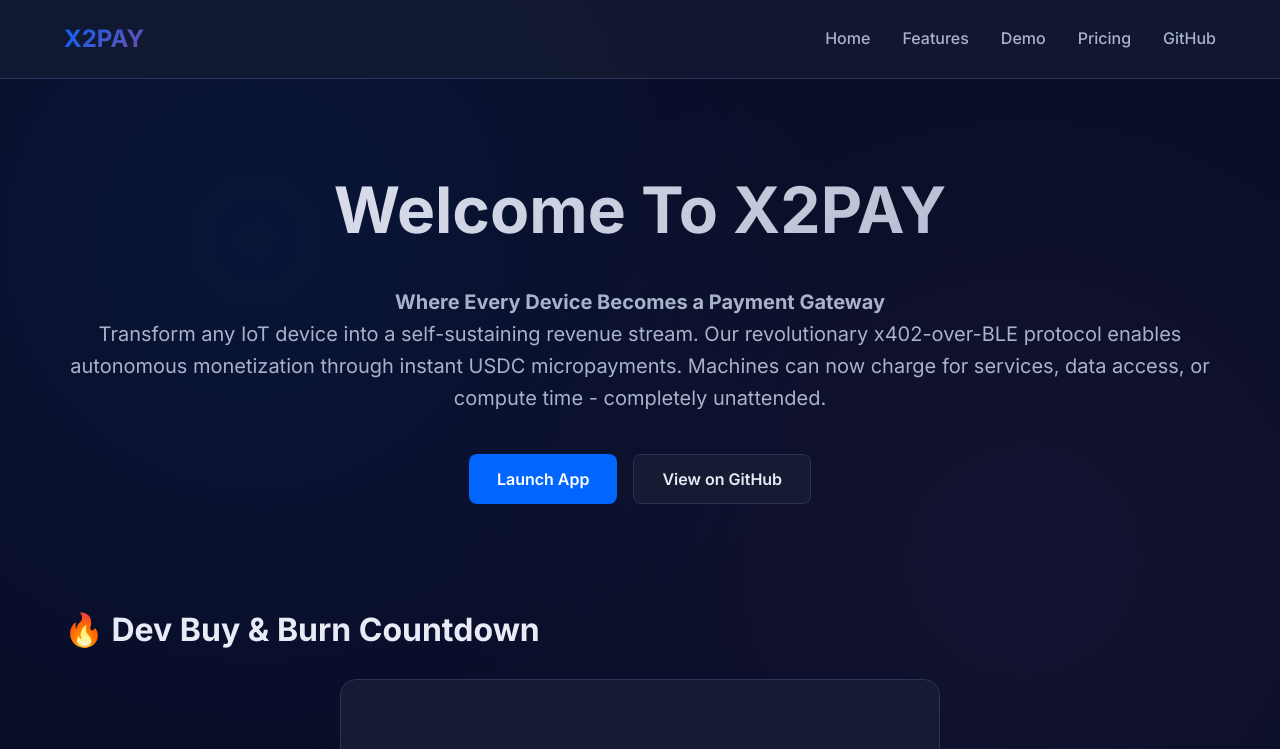
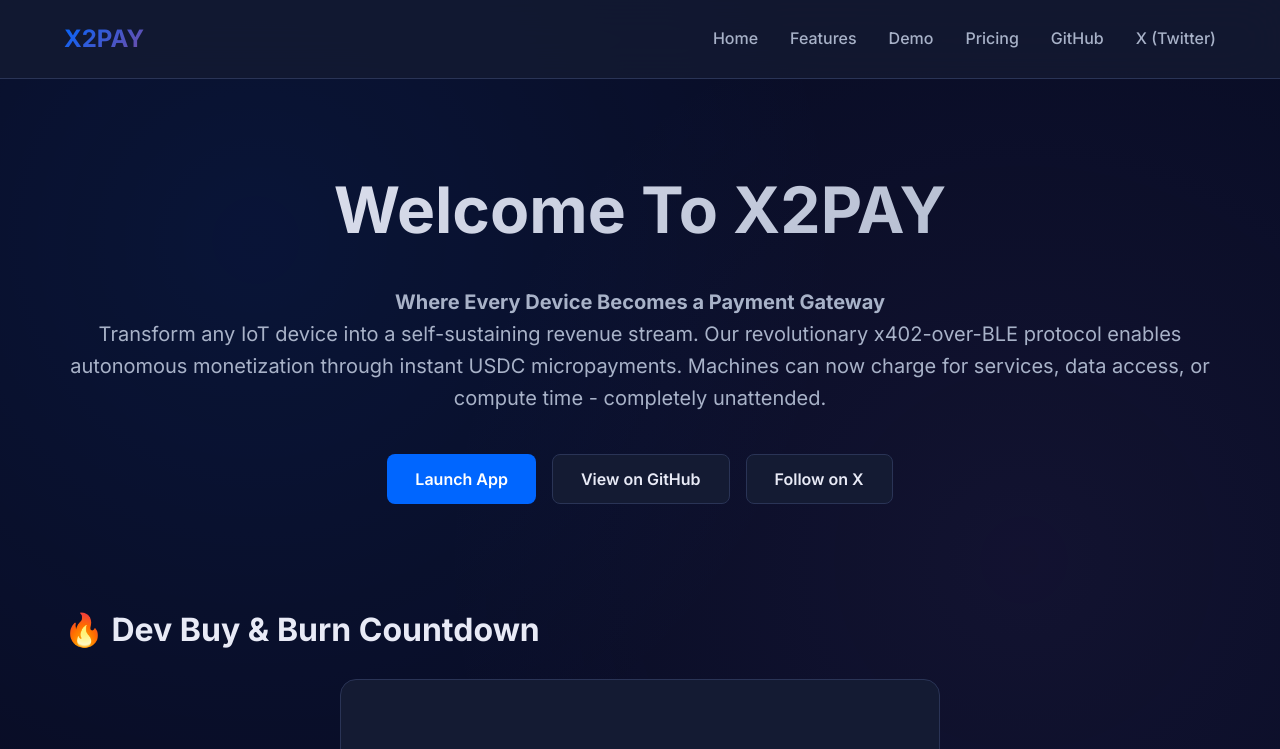
Before and after one commit to Stoner101111/X2PAY, a website: page public/index.html in a window 1280 px wide. Shown: the top 749 px of the page. Drawn offline with Linux system fonts and the light colour scheme.

Commit message:
Add X (Twitter) social links to GitHub README and website portal

```diff
--- a/public/index.html
+++ b/public/index.html
@@ -347,6 +347,7 @@
         <a href="#demo">Demo</a>
         <a href="/pricing.html">Pricing</a>
         <a href="https://github.com/Stoner101111/X2PAY" target="_blank">GitHub</a>
+        <a href="https://x.com/X2PAY_" target="_blank" rel="noopener noreferrer">X (Twitter)</a>
       </div>
     </nav>
   </header>
@@ -365,6 +366,9 @@
       </button>
       <button class="btn btn-secondary" onclick="window.open('https://github.com/Stoner101111/X2PAY', '_blank')">
         View on GitHub
+      </button>
+      <button class="btn btn-secondary" onclick="window.open('https://x.com/X2PAY_', '_blank')">
+        Follow on X
       </button>
     </div>
   </div>
@@ -556,6 +560,7 @@
     <div class="footer-links">
       <a href="https://x402.org" target="_blank">x402 Protocol</a>
       <a href="https://github.com/Stoner101111/X2PAY" target="_blank">GitHub</a>
+      <a href="https://x.com/X2PAY_" target="_blank" rel="noopener noreferrer">X (Twitter)</a>
       <a href="/pricing.html">Pricing Strategy</a>
       <a href="#features">Documentation</a>
     </div>
```
Also changed, not shown: README.md.
